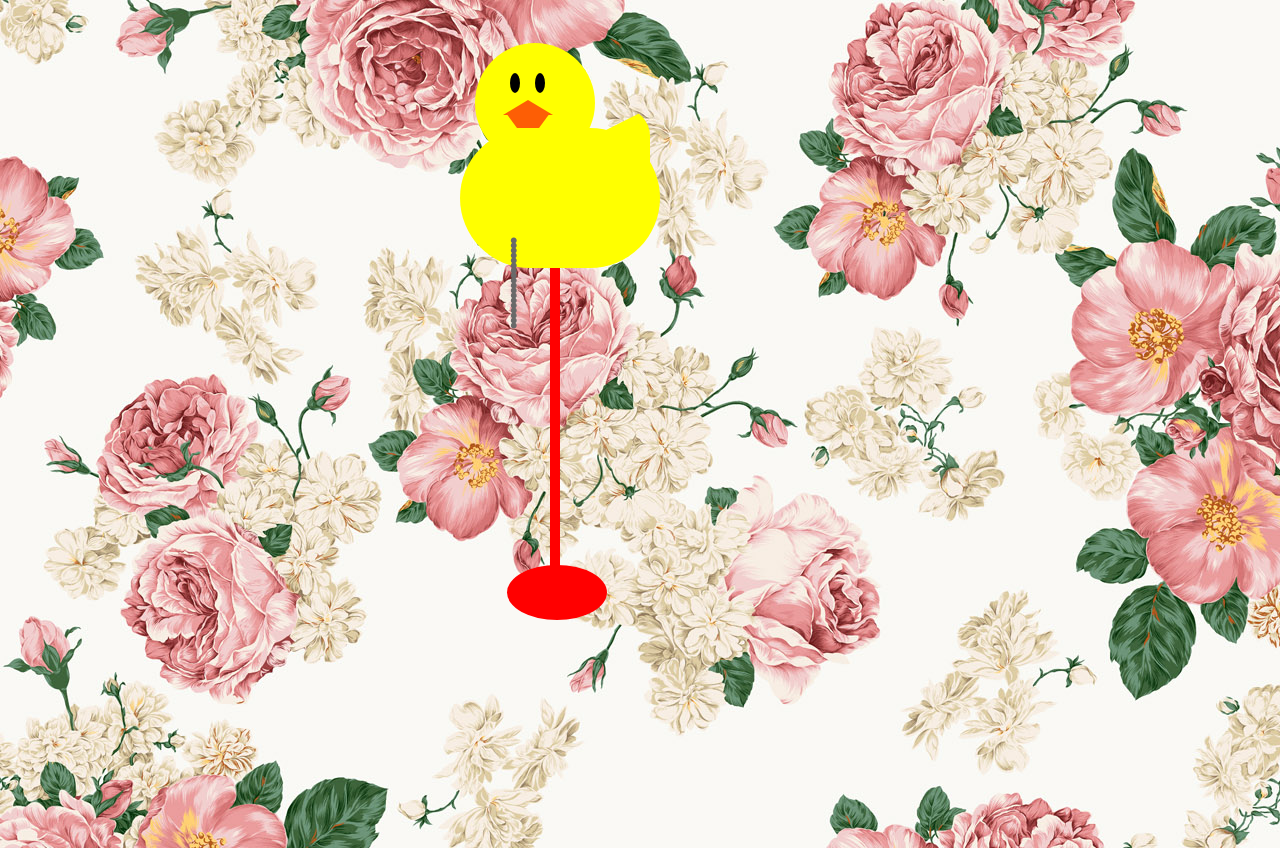
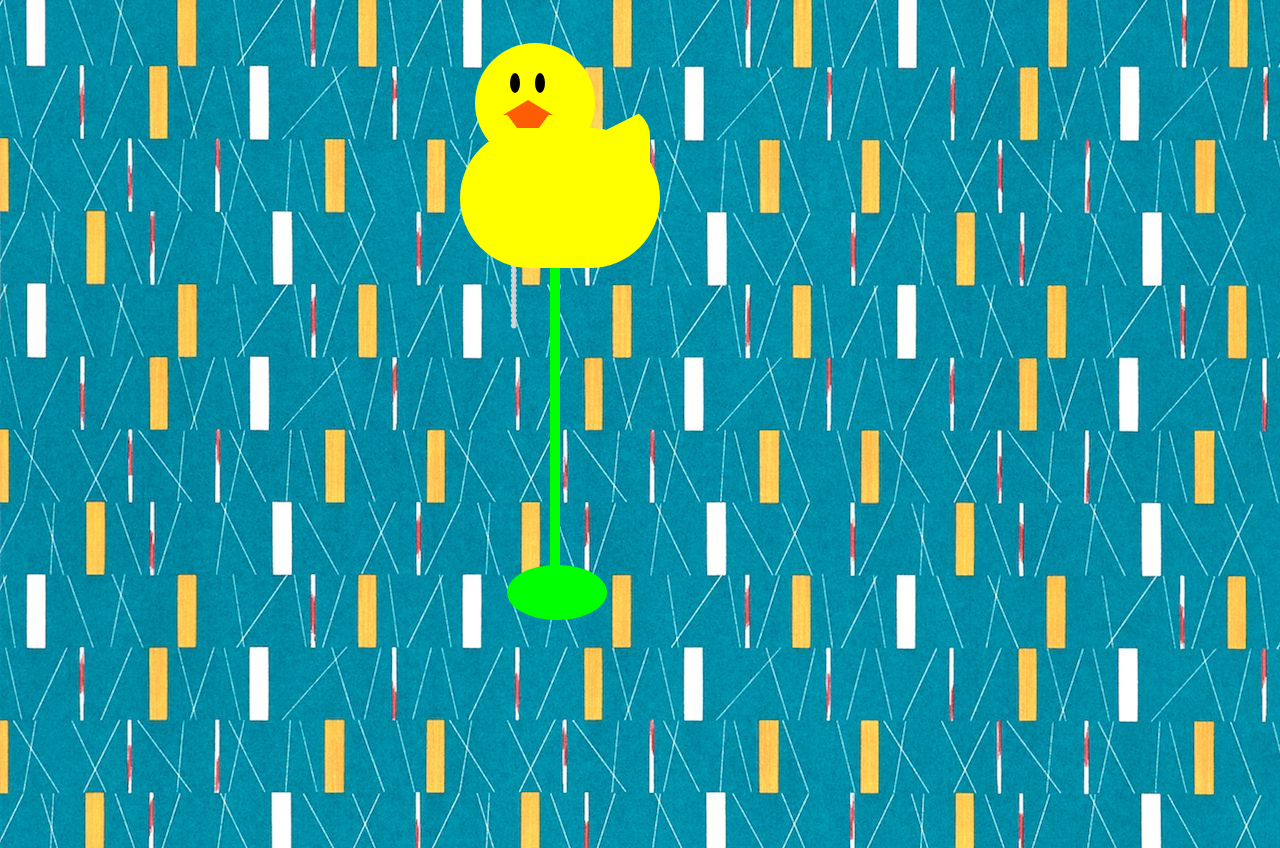
Before and after one commit to paige11/glow-duck, a plain HTML site: page index.html in a window 1280 px wide. Drawn offline with nearby package versions, Linux system fonts and the light colour scheme.

Commit message:
retro wallpaper, green light base, last version of duck as lamp

```diff
--- a/script.js
+++ b/script.js
@@ -34,7 +34,7 @@ function lightTime() {
 }
 
 function backgroundRevert() {
-  $('body')[0].style.background = "url(flowers.jpg)";
+  $('body')[0].style.background = "url(prod_3150.jpg)";
 }
 
 function lamppostRevert() {
@@ -52,6 +52,4 @@ function listenForPull() {
   $('#chain').on('click', nightTime);
 }
 
-$(document).ready(function() {
-  listenForPull();
-})
+$(document).ready(listenForPull());
--- a/style.css
+++ b/style.css
@@ -1,5 +1,5 @@
 body {
-  background-image: url("flowers.jpg");
+  background-image: url("prod_3150.jpg");
 }
 
 #whole-lamp {
@@ -112,7 +112,7 @@ body {
 #light-pole {
   width: 10px;
   height: 310px;
-  background: red;
+  background: lime;
   position: relative;
   left: 250px;
   top: -120px;
@@ -123,7 +123,7 @@ body {
   width: 100px;
   height: 55px;
   border-radius: 50%;
-  background: red;
+  background: lime;
   position: relative;
   bottom: 130px;
   left: 207px;
@@ -133,14 +133,13 @@ body {
   position: relative;
   left: 260px;
   top: -500px;
-  z-index: 2;
+  z-index: -1;
 }
 
 .ball {
-  color: dimgray;
+  color: lightgray;
   font-size: 50px;
   margin: -53px;
 }
 /*
-issues: z-index -1 means can't click chain any more, can't turn lights back on, wood floor?,
-clicking 'chain' div to right of lamp turns lamp off*/
+issues: z-index -1 means can't click chain any more, can't turn lights back on, floor?*/
```
Also changed, not shown: 50s.jpg (added), prod_3150.jpg (added).
